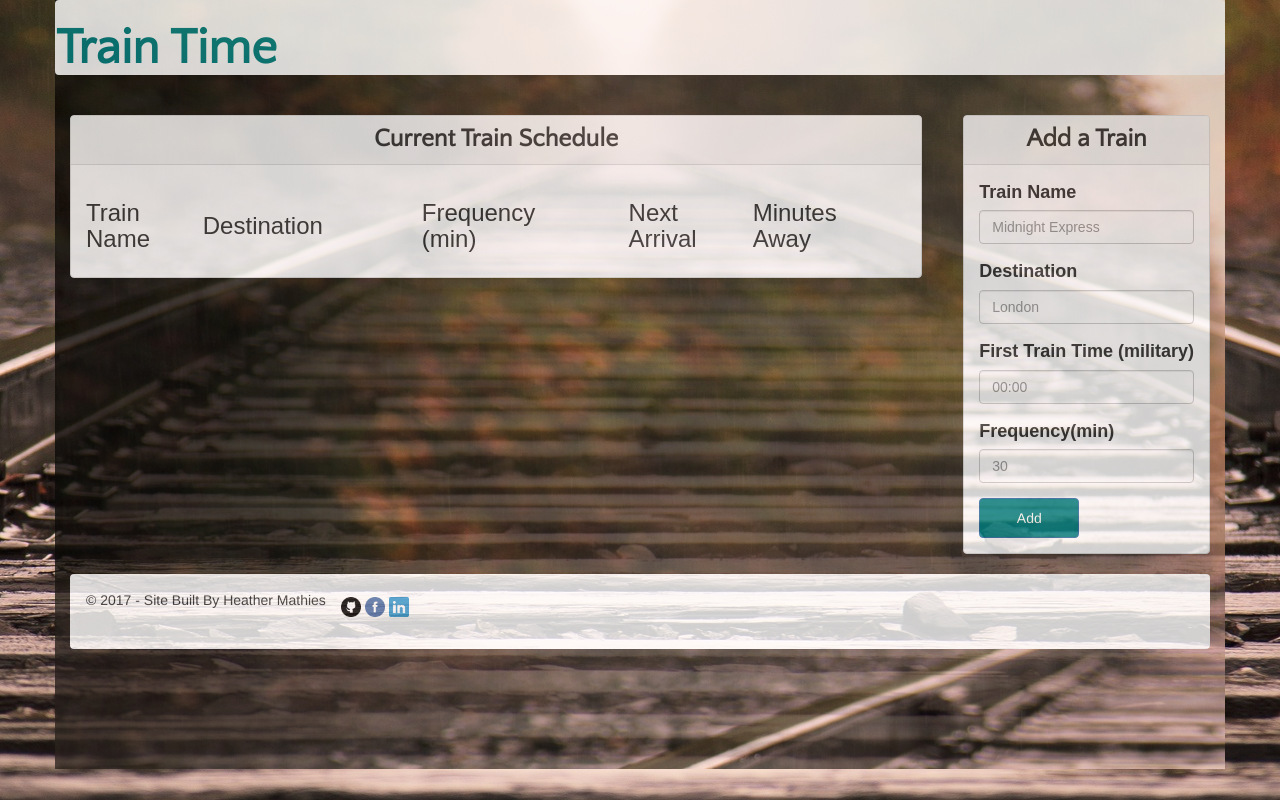
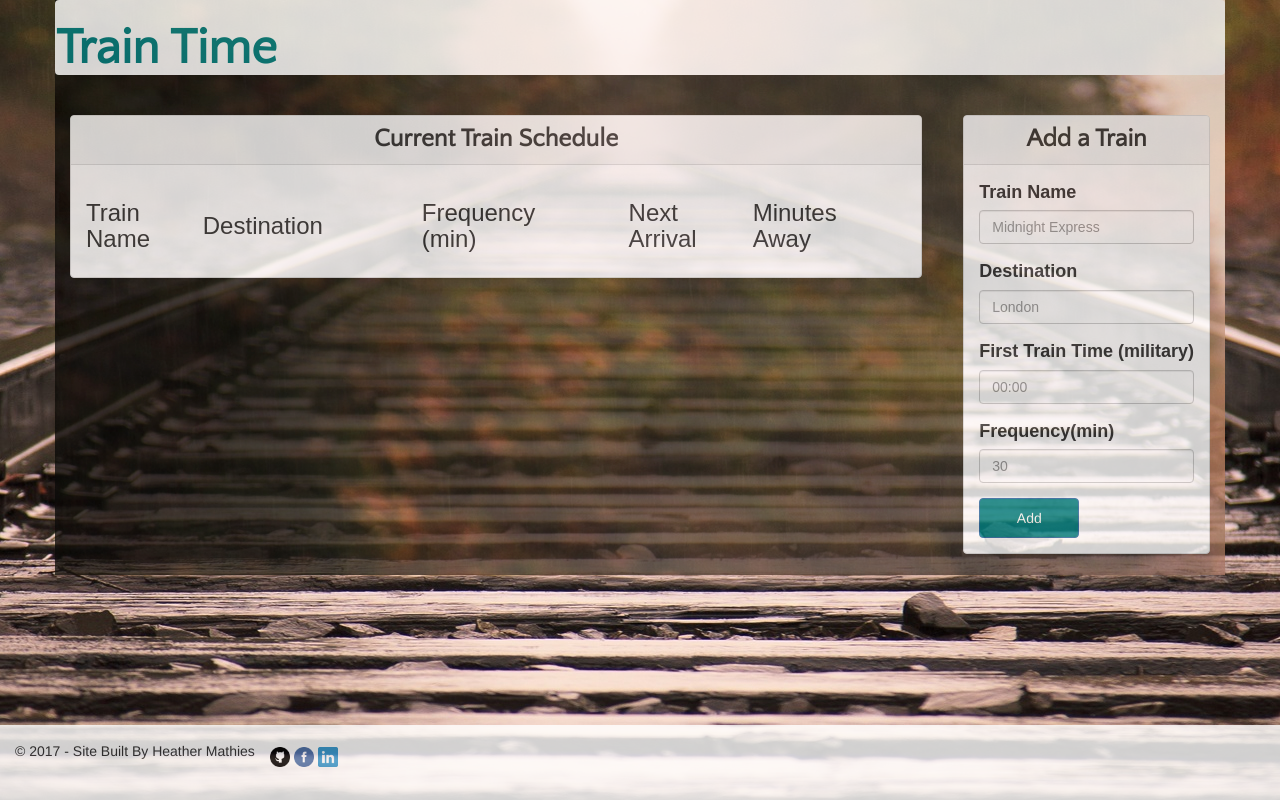
Before and after one commit to hmathies/Train-Schedule, a plain HTML site: page index.html in a window 1280 px wide. Drawn offline with nearby package versions, Linux system fonts and the light colour scheme; no server answers; a web font is replaced by a local one.

Commit message:
fixed footer

```diff
--- a/assets/css/style.css
+++ b/assets/css/style.css
@@ -26,7 +26,6 @@
 }
 
 footer {
-  position: absolute;
   left: 0;
   bottom: 0;
   height: 100px;
@@ -34,7 +33,6 @@ footer {
   background-color: #666666;
   color: #777777;
   text-align: center;
-  clear: both;
 }
 
 #title {
@@ -43,11 +41,12 @@ footer {
   font-size: 50px;
   font-weight: 900;
   top: 0;
+
 }
 
 .navbar {
   background: white;
-  position: absolute;
+  position: relative;
   width: 100%;
   height: 75px;
 }
@@ -55,10 +54,6 @@ footer {
 .schedule {
   text-align: center;
   font-family: 'PT Sans Caption', sans-serif;
-  /*font-weight: bolder;
-	font-stretch: expanded;
-	font-weight: 800;
-	font-size: 30px;*/
 }
 
 .panel-title {
--- a/index.html
+++ b/index.html
@@ -93,7 +93,7 @@
          <!--   footer   -->
          <div class="row footer" >
             <div class="col-lg-12">
-               <div class="navbar footer" >
+               <div class="navbar  navbar-fixed-bottom footer" >
                   <p class="navbar-text">© 2017 - Site Built By Heather Mathies</p>
                   <br>
                   <a href="https://github.com/hmathies" target="_blank"><img src="assets/images/GitHub_Icon.png" height="20" width="20" alt="GitHub"></a>
@@ -102,9 +102,9 @@
                </div>
             </div>
          </div>
-         <br><br><br><br><br>
       </div>
-                                <!-- links -->
+      <br><br><br><br><br>
+      <!-- links -->
       <script src="https://cdnjs.cloudflare.com/ajax/libs/moment.js/2.18.1/moment.js"></script>
       <script src="https://momentjs.com/downloads/moment.js"></script>
       <script src="assets/js/app.js"></script>
```
